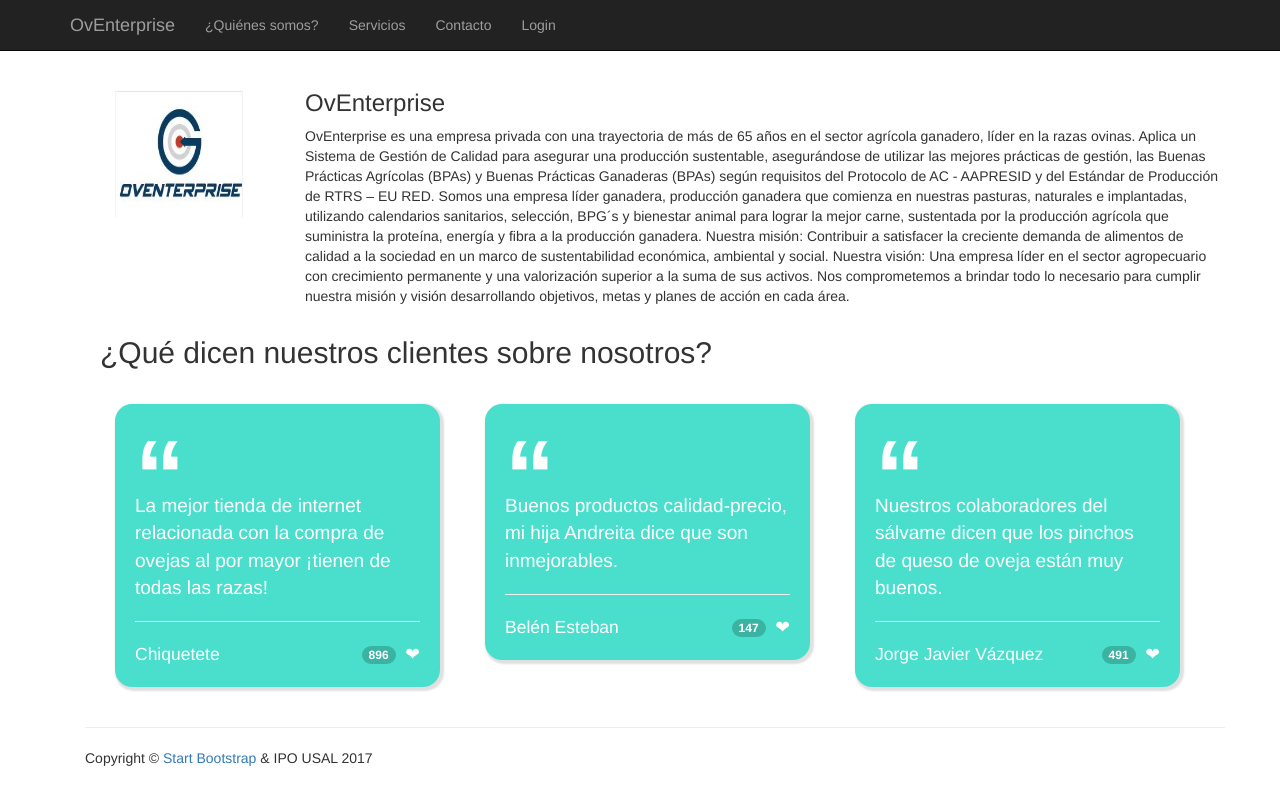
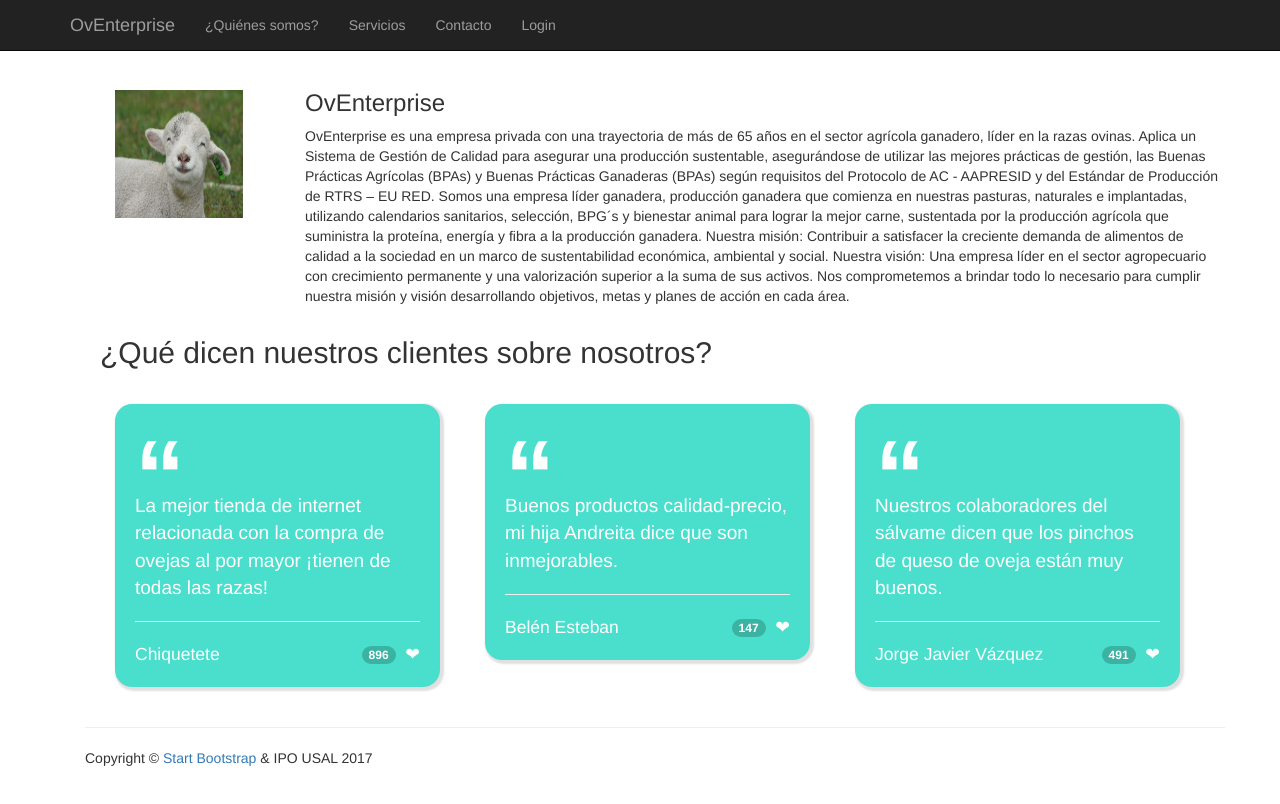
Before and after one commit to ireneblaher/ipi, a plain HTML site: page servicios.html in a window 1280 px wide. Shown: the top 804 px of the page. Drawn offline with Linux system fonts and the light colour scheme.

Commit message:
tercera versión

```diff
--- a/servicios.html
+++ b/servicios.html
@@ -72,7 +72,7 @@
                 <div class="bs-calltoaction bs-calltoaction-default">
                     <div class="row">
                         <div class="col-md-2 cta-contents">
-                            <h1 class="cta-title"><img src="images/logo.jpg" width="128" height="128"></h1>
+                            <h1 class="cta-title"><img src="images/foto.jpg" width="128" height="128"></h1>
                             <div class="cta-desc">
                             </div>
                         </div>
```
Also changed, not shown: images/foto.jpg (added).
